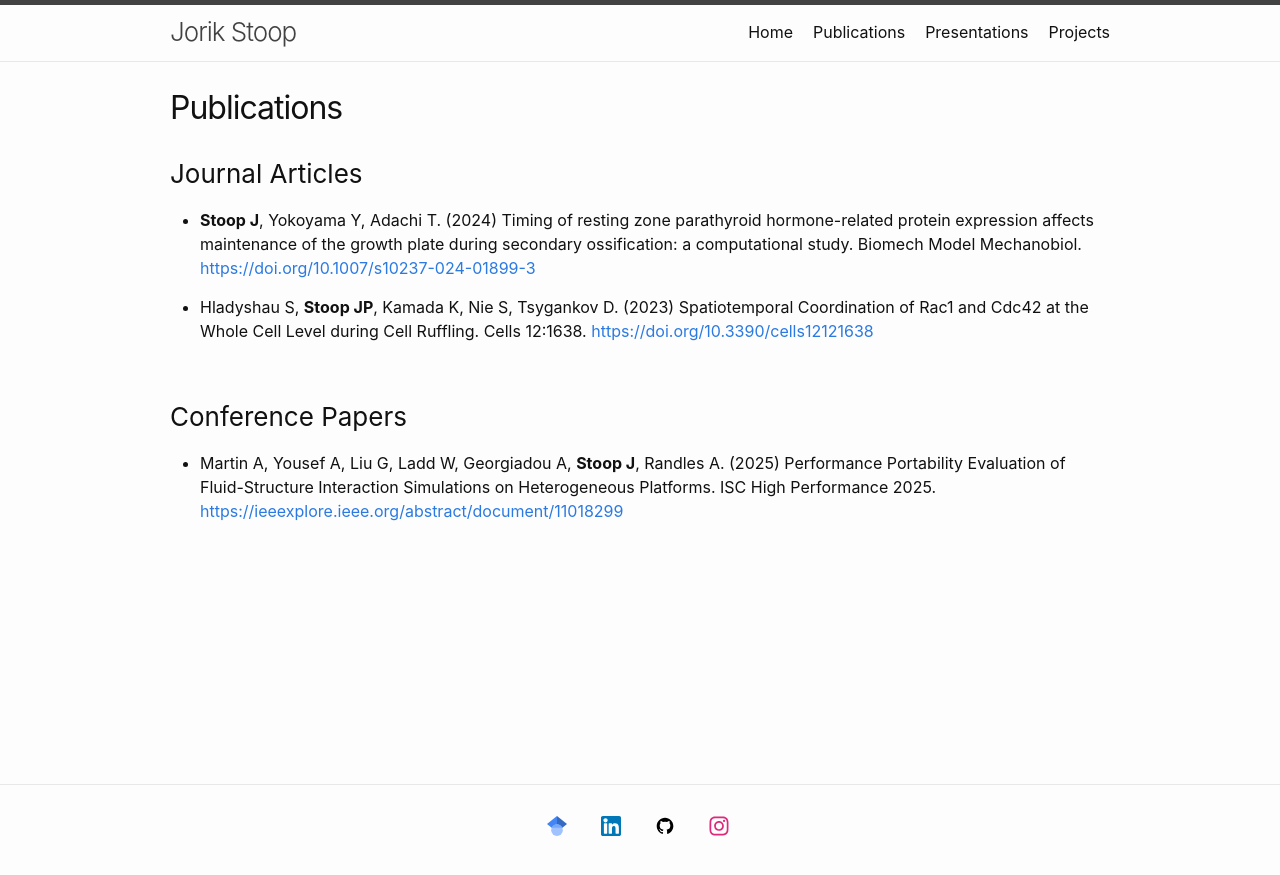
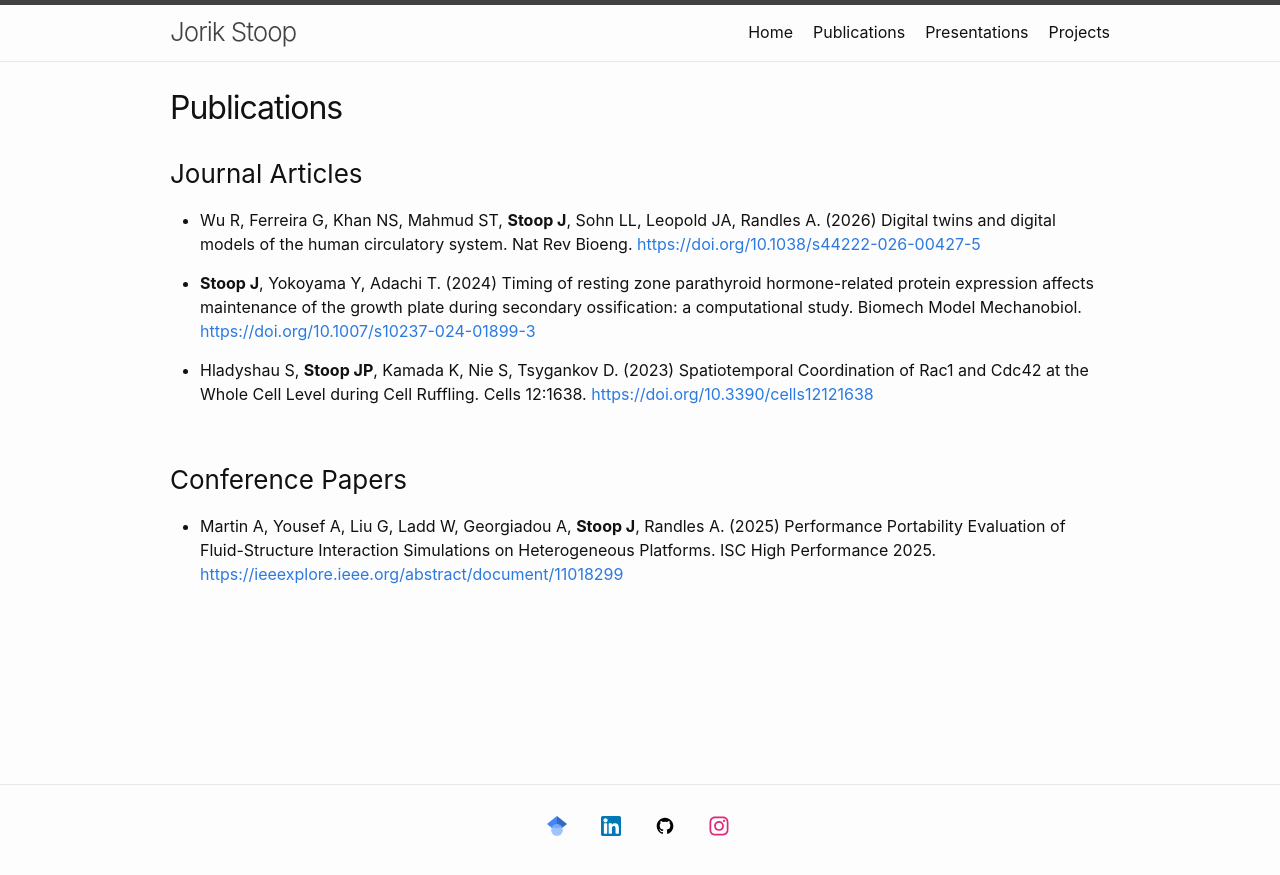
Before and after one commit to jorikstoop/jorikstoop.github.io, a Jekyll site: the page built from publications.md, in a window 1280 px wide. Shown: the top 875 px of the page. Built offline with Jekyll 4.4.1, drawn with Linux system fonts in a browser that asks for light colours.

Commit message:
added new publication

```diff
--- a/publications.md
+++ b/publications.md
@@ -5,6 +5,8 @@ permalink: /publications/
 ---
 
 ### Journal Articles
+
+* Wu R, Ferreira G, Khan NS, Mahmud ST, **Stoop J**, Sohn LL, Leopold JA, Randles A. (2026) Digital twins and digital models of the human circulatory system. Nat Rev Bioeng. [https://doi.org/10.1038/s44222-026-00427-5](https://doi.org/10.1038/s44222-026-00427-5){:target="_blank"}
 
 * **Stoop J**, Yokoyama Y, Adachi T. (2024) Timing of resting zone parathyroid hormone-related protein expression affects maintenance of the growth plate during secondary ossification: a computational study. Biomech Model Mechanobiol. [https://doi.org/10.1007/s10237-024-01899-3](https://doi.org/10.1007/s10237-024-01899-3){:target="_blank"}
 
```
